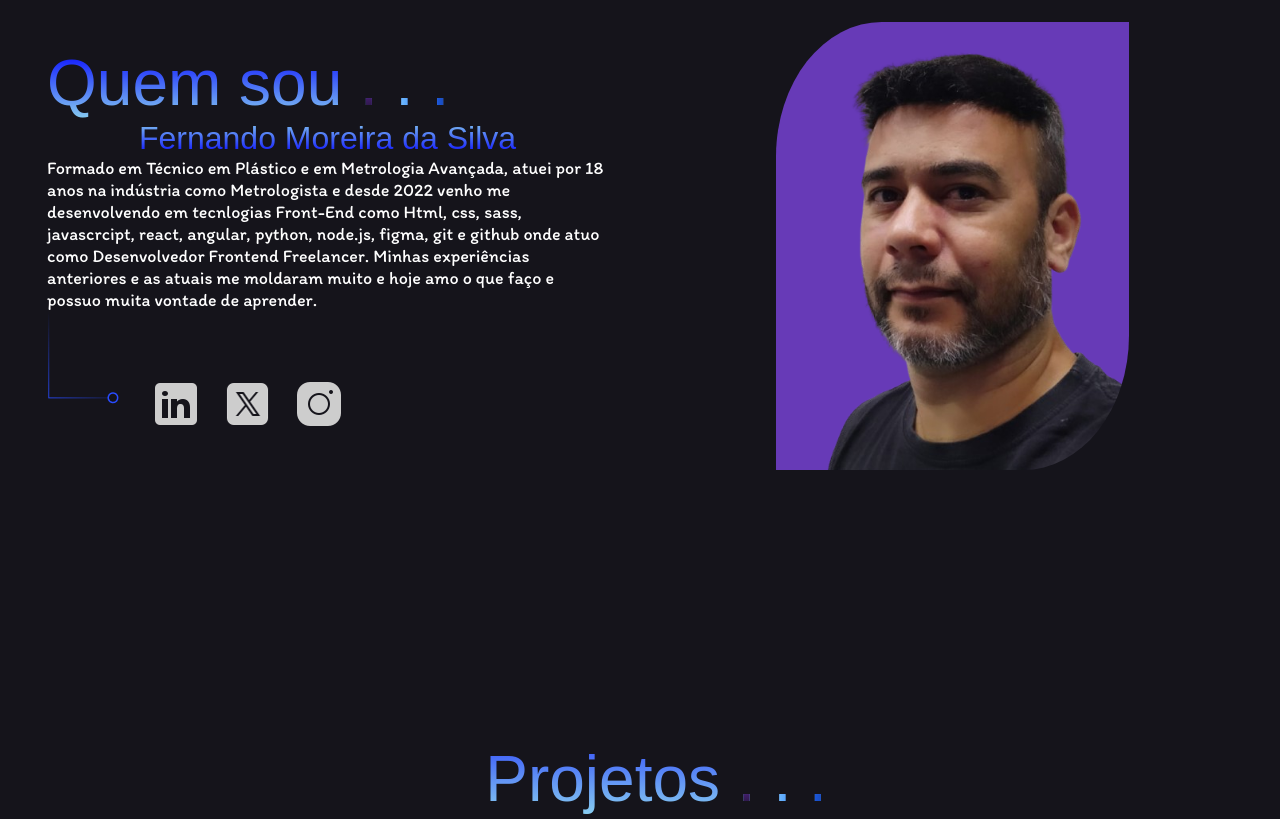
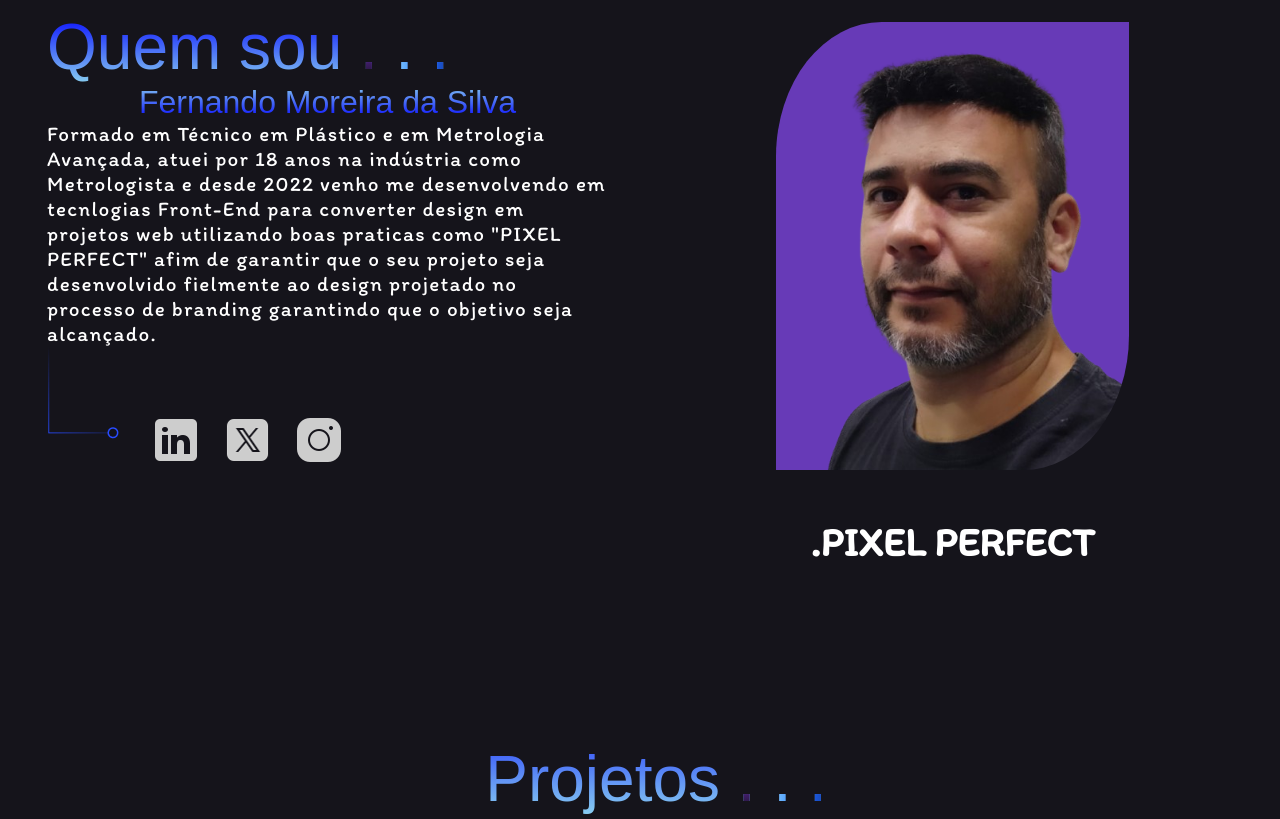
Before and after one commit to feryamaha/FM-FRONT-END---PORTIFOLIO, a website: page index.html in a window 1280 px wide. Shown: the part 620-1439 px from the top of the page. Drawn offline with Linux system fonts and the light colour scheme; a web font is replaced by a local one.

Commit message:
Ajustes texto sobre

```diff
--- a/assets/sass/components.scss
+++ b/assets/sass/components.scss
@@ -58,26 +58,6 @@ header:hover {
     background-clip: text;
     -webkit-text-fill-color: transparent;
 }
-
-/*
-#INICIO {
-    background: -webkit-linear-gradient(vars.$blue-neutral, vars.$blue-100);
-    background: linear-gradient(vars.$blue-neutral, vars.$blue-100);
-    -webkit-background-clip: text;
-    background-clip: text;
-    -webkit-text-fill-color: transparent;
-}*/
-
-/*
-.box-content-header .logo-header img {
-    width: 90%;
-    filter: brightness(1);
-}
-
-.box-content-header .logo-header img:hover {
-    transition: transform 0.3s ease;
-    transform: translateY(3.5px);
-}*/
 
 nav ul {
     width: 400px;
@@ -217,6 +197,14 @@ nav ul li a:hover {
     align-items: center;
 }
 
+#background-profile P {
+    font-size: 40px;
+    color: vars.$white;
+    font-weight: 800;
+    position: absolute;
+    bottom: 0
+}
+
 #background-profile img {
     height: 100%;
     border-top-left-radius: 30%;
@@ -297,7 +285,9 @@ nav ul li a:hover {
 
 .box-content-banner3 p {
     color: vars.$white;
-    font-size: 1.8rem
+    font-size: 2.1rem;
+    letter-spacing: 1.2px;
+
 }
 
 .box-content-banner3 .box-social {
--- a/index.html
+++ b/index.html
@@ -19,7 +19,7 @@
                             <!--<img href="index.html"
                                 src="assets/img/logo-pixel-perfect-black.png"
                                 alt="logo FM">-->
-                            /Fernando.dev
+                            /fernando.dev
                         </a>
                     </div>
                     <nav>
@@ -81,6 +81,7 @@
                         alt="log-javascript">
                     <img id="img-log" src="assets/img/icons-vscode.png"
                         alt="log-javascript">
+
                 </div>
             </div>
         </div>
@@ -97,13 +98,12 @@
                 <p>Formado em Técnico em Plástico e em Metrologia Avançada,
                     atuei por
                     18 anos na indústria como Metrologista e desde 2022 venho
-                    me desenvolvendo em tecnlogias Front-End como
-                    Html, css, sass, javascrcipt, react, angular, python,
-                    node.js, figma, git e github onde atuo
-                    como Desenvolvedor Frontend Freelancer. Minhas
-                    experiências anteriores e as atuais me moldaram muito e
-                    hoje amo o que faço e possuo muita vontade de
-                    aprender.</p>
+                    me desenvolvendo em tecnlogias Front-End para converter
+                    design em projetos web utilizando boas praticas como
+                    "PIXEL PERFECT" afim de garantir que o seu projeto seja
+                    desenvolvido fielmente ao design projetado no processo de
+                    branding garantindo que o objetivo seja alcançado.
+                </p>
                 <img src="assets/img/details-social 1.png" alt="vetor"
                     id="vetor-social">
 
@@ -125,9 +125,10 @@
                             alt="instagram"></a>
                 </div>
             </div>
+
             <div id="background-profile">
+                <p>.PIXEL PERFECT</p>
                 <img src="assets/img/img-profile2.png" alt>
-
             </div>
         </section>
 
```
Also changed, not shown: assets/css/components.css, assets/css/main.css, 2 other files.
